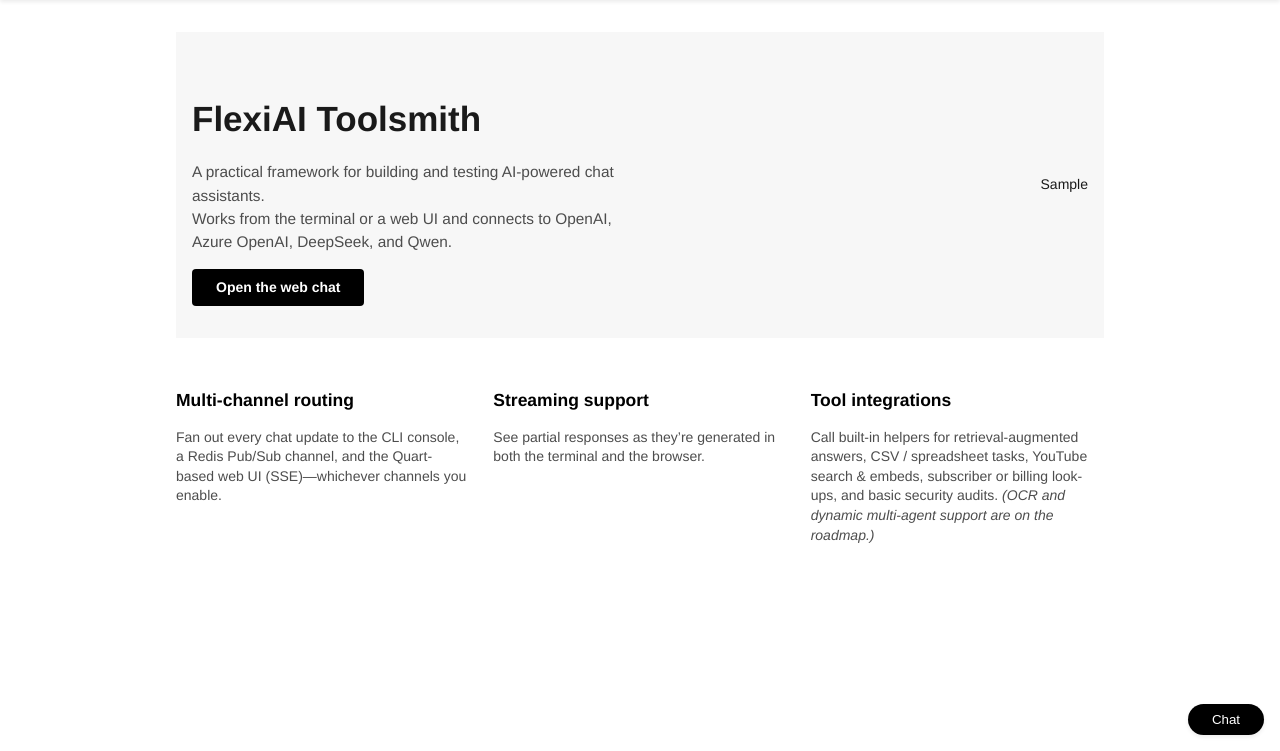
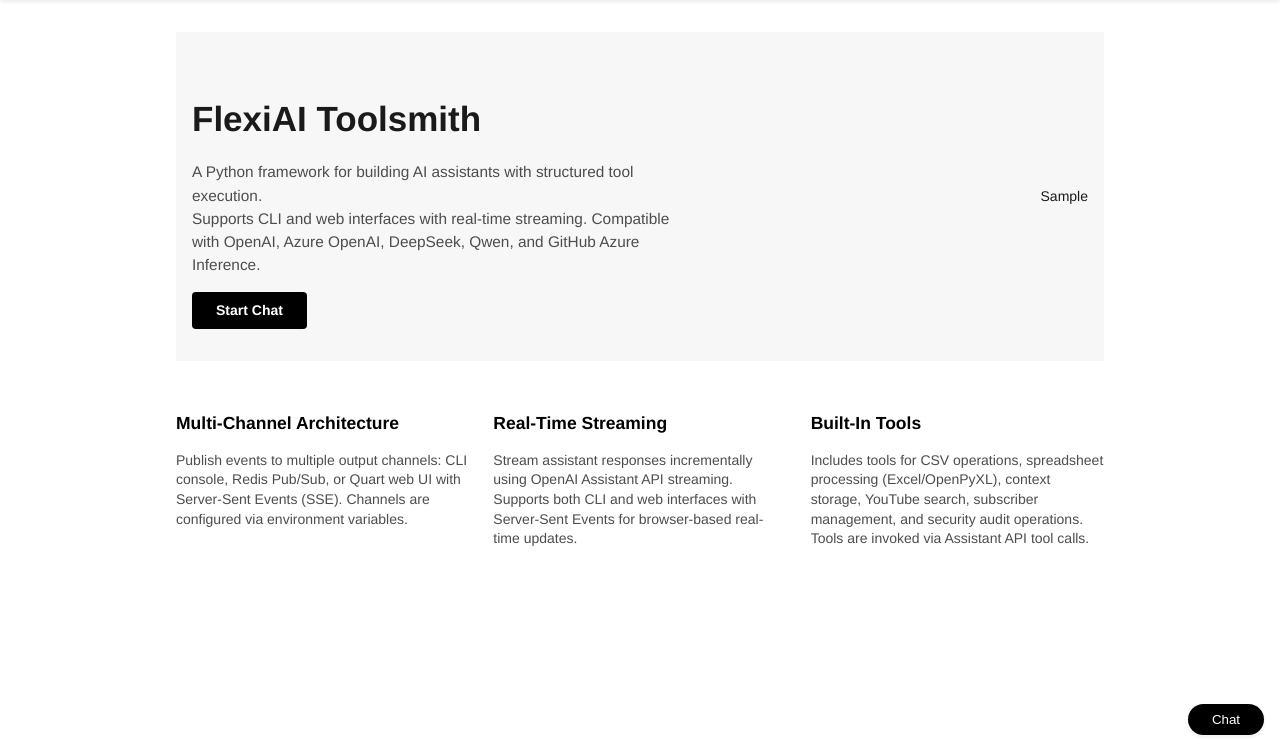
Before and after one commit to SavinRazvan/flexiai-toolsmith, a Python web app: template templates/index.html in a window 1280 px wide. Shown: the part 49-800 px from the top of the page. Run offline with Jinja, Linux system fonts and the light colour scheme; the template is opened without the code that fills it: most values are stand-ins (such as "Sample title", 1, 10 or a date in 2020); some libraries are stand-ins or nearby versions.

Commit message:
ui: Refine template text for professional presentation
- Remove beta labels from page titles
- Update hero text with technical, factual descriptions
- Refine feature descriptions to be more technical and specific
- Change 'Open the web chat' to 'Start Chat' for clarity
- Update chat widget placeholder text
- Remove marketing language and focus on functionality

```diff
--- a/templates/_chat_widget.html
+++ b/templates/_chat_widget.html
@@ -11,7 +11,7 @@
       id="user-input"
       type="text"
       autocomplete="off"
-      placeholder="Ask anything"
+      placeholder="Type a message..."
       required
     />
     <button type="submit">Send</button>
--- a/templates/chat.html
+++ b/templates/chat.html
@@ -5,7 +5,7 @@
 #}
 {% extends "base.html" %}
 
-{% block title %}Chat — FlexiAI Toolsmith (Beta){% endblock %}
+{% block title %}Chat — FlexiAI Toolsmith{% endblock %}
 
 {# Hide the global chat widget on this page to prevent duplicate chat windows. #}
 {% block chat_widget %}{% endblock %}
--- a/templates/index.html
+++ b/templates/index.html
@@ -1,7 +1,7 @@
 <!-- FILE: templates/index.html -->
 
 {% extends "base.html" %}
-{% block title %}Home — FlexiAI Toolsmith (beta){% endblock %}
+{% block title %}Home — FlexiAI Toolsmith{% endblock %}
 
 {% block content %}
   <!-- Hero Section -->
@@ -9,13 +9,13 @@
     <div class="hero-content">
       <h1>FlexiAI&nbsp;Toolsmith</h1>
       <p>
-        A practical framework for building and testing AI-powered chat assistants.<br>
-        Works from the terminal or a web UI and connects to OpenAI, Azure&nbsp;OpenAI,
-        DeepSeek, and&nbsp;Qwen.
+        A Python framework for building AI assistants with structured tool execution.<br>
+        Supports CLI and web interfaces with real-time streaming. Compatible with OpenAI, Azure&nbsp;OpenAI,
+        DeepSeek, Qwen, and GitHub Azure Inference.
       </p>
 
       <a href="{{ url_for('chat.render_chat_page') }}" class="cta-button">
-        Open the web chat
+        Start Chat
       </a>
     </div>
 
@@ -29,25 +29,26 @@
   <!-- Features Overview -->
   <section class="features">
     <div class="feature">
-      <h3>Multi-channel routing</h3>
+      <h3>Multi-Channel Architecture</h3>
       <p>
-        Fan out every chat update to the CLI console, a Redis&nbsp;Pub/Sub channel,
-        and the Quart-based web UI (SSE)—whichever channels you enable.
+        Publish events to multiple output channels: CLI console, Redis Pub/Sub, or Quart web UI with Server-Sent Events (SSE).
+        Channels are configured via environment variables.
       </p>
     </div>
 
     <div class="feature">
-      <h3>Streaming support</h3>
-      <p>See partial responses as they’re generated in both the terminal and the browser.</p>
+      <h3>Real-Time Streaming</h3>
+      <p>
+        Stream assistant responses incrementally using OpenAI Assistant API streaming. Supports both CLI and web interfaces
+        with Server-Sent Events for browser-based real-time updates.
+      </p>
     </div>
 
     <div class="feature">
-      <h3>Tool integrations</h3>
+      <h3>Built-In Tools</h3>
       <p>
-        Call built-in helpers for retrieval-augmented answers, CSV / spreadsheet tasks,
-        YouTube search&nbsp;&amp; embeds, subscriber or billing look-ups, and
-        basic security audits.
-        <em>(OCR and dynamic multi-agent support are on the roadmap.)</em>
+        Includes tools for CSV operations, spreadsheet processing (Excel/OpenPyXL), context storage, YouTube search,
+        subscriber management, and security audit operations. Tools are invoked via Assistant API tool calls.
       </p>
     </div>
   </section>
```
